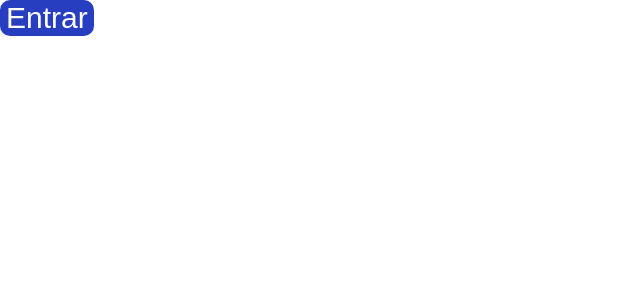
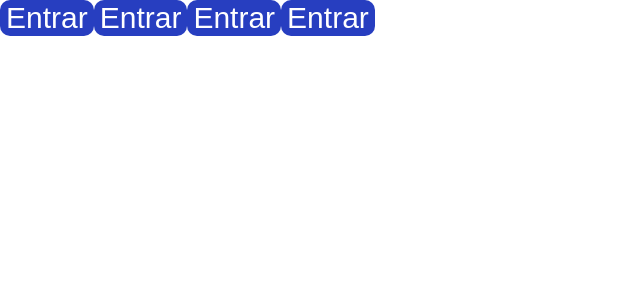
Before and after one commit to LucasAp-DEV/App.Front, a React (Create React App) app: page /Dashboard in a window 1280 px wide. Shown: the top 300 px of the page, without its empty margins (0-640 px from the left). Built offline with nearby package versions, Linux system fonts and the light colour scheme.

Commit message:
add Navigate

```diff
--- a/src/pages/Dashboard/Dashboard.jsx
+++ b/src/pages/Dashboard/Dashboard.jsx
@@ -15,6 +15,9 @@ const Dashboard = () => {
     return (
         <div>
             <Button onClick={rotas} text='Entrar' />
+            <Button onClick={rotas} text='Entrar' />
+            <Button onClick={rotas} text='Entrar' />
+            <Button onClick={rotas} text='Entrar' />
         </div>
     );
 }
--- a/src/pages/Login/Login.jsx
+++ b/src/pages/Login/Login.jsx
@@ -36,7 +36,7 @@ const Login = () => {
             if (response.ok) {
                 const data = await response.json();
                 const authToken = data.token
-                console.log('Token recebido:', authToken) //Retirar depois o Token
+//                console.log('Token recebido:', authToken)
                 setTrueLogin('Login Realizado.');
                 navigate('/Dashboard');
                 }else {
@@ -65,7 +65,6 @@ const Login = () => {
             </div>
         <div>
           {errorLogin && <p className="error">{errorLogin}</p> }
-          {trueLogin && <p className="error">{trueLogin}</p> }
         </div>
       </div>
 
```
Also changed, not shown: src/components/Navigation/Navigation.jsx (added, +13 -0 lines), src/components/Navigation/Navigation.css (added).
